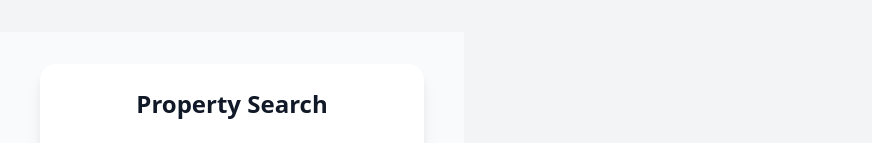
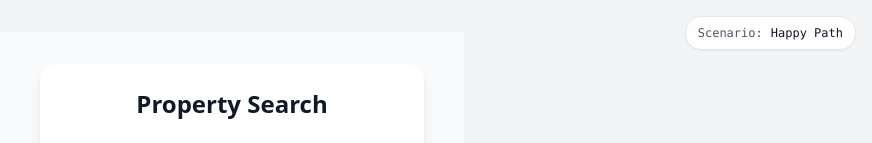
Before and after one commit to jvalenzano/real-estate-assistant, a React (Vite) app: page / in a window 1280 px wide. Shown: the top 143 px of the page, without its empty margins (408-1280 px from the left). Built offline with nearby package versions, Linux system fonts and the light colour scheme.

Commit message:
feat: implement Happy Path scenario with automated progression - complete scenario system with timing controls and UI

```diff
--- a/src/components/DemoController.tsx
+++ b/src/components/DemoController.tsx
@@ -5,13 +5,19 @@ import { motion, AnimatePresence } from 'framer-motion';
 export const DemoController = () => {
   const {
     isVisible,
+    currentScenario,
     metrics,
     demoSpeed,
+    isAutoProgressing,
     toggleVisibility,
     resetDemo,
     jumpToDocGeneration,
     jumpToSuccess,
     setDemoSpeed,
+    setScenario,
+    startScenario,
+    pauseScenario,
+    resumeScenario,
   } = useDemoController();
 
   useEffect(() => {
@@ -35,6 +41,18 @@ export const DemoController = () => {
           e.preventDefault();
           resetDemo();
           break;
+        case ' ': // Spacebar for play/pause
+          e.preventDefault();
+          if (isAutoProgressing) {
+            pauseScenario();
+          } else {
+            resumeScenario();
+          }
+          break;
+        case 's': // Start scenario
+          e.preventDefault();
+          startScenario();
+          break;
         case 'ArrowUp':
           e.preventDefault();
           setDemoSpeed('fast');
@@ -52,7 +70,7 @@ export const DemoController = () => {
 
     window.addEventListener('keydown', handleKeyPress);
     return () => window.removeEventListener('keydown', handleKeyPress);
-  }, [toggleVisibility, isVisible]);
+  }, [toggleVisibility, isVisible, isAutoProgressing, startScenario, pauseScenario, resumeScenario]);
 
   if (!isVisible) return null;
 
@@ -69,6 +87,53 @@ export const DemoController = () => {
           className="fixed inset-4 bg-white/95 backdrop-blur-sm rounded-lg shadow-2xl p-6 text-sm font-mono z-50 border border-gray-200 max-h-[calc(100vh-2rem)] overflow-y-auto"
         >
           <div className="space-y-4">
+            {/* Scenario Selection */}
+            <div className="bg-gray-50 p-3 rounded-lg">
+              <div className="text-sm font-medium text-gray-700 mb-2">Demo Scenario</div>
+              <div className="flex gap-2">
+                {(['happy-path', 'power-user', 'problem-demo'] as const).map((scenario) => (
+                  <button
+                    key={scenario}
+                    onClick={() => setScenario(scenario)}
+                    className={`px-3 py-1 text-xs rounded ${
+                      currentScenario === scenario
+                        ? 'bg-blue-600 text-white'
+                        : 'bg-white text-gray-700 hover:bg-gray-100'
+                    }`}
+                  >
+                    {scenario === 'happy-path' ? 'Happy Path (90s)' :
+                     scenario === 'power-user' ? 'Power User (3m)' :
+                     'Problem Demo (30s)'}
+                  </button>
+                ))}
+              </div>
+            </div>
+
+            {/* Scenario Controls */}
+            <div className="bg-gray-50 p-3 rounded-lg">
+              <div className="text-sm font-medium text-gray-700 mb-2">Scenario Controls</div>
+              <div className="flex gap-2">
+                <button
+                  onClick={startScenario}
+                  className="px-3 py-1 text-xs bg-green-600 text-white rounded hover:bg-green-700"
+                >
+                  ▶ Start
+                </button>
+                <button
+                  onClick={isAutoProgressing ? pauseScenario : resumeScenario}
+                  className="px-3 py-1 text-xs bg-yellow-600 text-white rounded hover:bg-yellow-700"
+                >
+                  {isAutoProgressing ? '⏸ Pause' : '▶ Resume'}
+                </button>
+                <button
+                  onClick={resetDemo}
+                  className="px-3 py-1 text-xs bg-gray-600 text-white rounded hover:bg-gray-700"
+                >
+                  🔄 Reset
+                </button>
+              </div>
+            </div>
+
             {/* Progress Bar */}
             <div className="h-1.5 bg-gray-200 rounded-full overflow-hidden">
               <motion.div
@@ -82,6 +147,7 @@ export const DemoController = () => {
             {/* Current Step */}
             <div className="text-center text-gray-800 font-medium text-base">
               {metrics.currentStep}
+              {isAutoProgressing && <span className="ml-2 text-green-600">●</span>}
             </div>
 
             {/* Metrics Grid */}
@@ -137,13 +203,14 @@ export const DemoController = () => {
             {/* Keyboard Shortcuts */}
             <div className="pt-4 border-t border-gray-200">
               <div className="grid grid-cols-2 gap-x-4 gap-y-2 text-xs text-gray-500">
+                <div>Ctrl+S: Start Scenario</div>
+                <div>Ctrl+Space: Play/Pause</div>
                 <div>Ctrl+1: Jump to Docs</div>
                 <div>Ctrl+2: Jump to Success</div>
                 <div>Ctrl+R: Reset Demo</div>
                 <div>Ctrl+D: Toggle Metrics</div>
                 <div>Ctrl+↑: Fast Speed</div>
                 <div>Ctrl+↓: Normal Speed</div>
-                <div>Ctrl+→: Instant Speed</div>
               </div>
             </div>
           </div>
--- a/src/components/demo/DemoContainer.tsx
+++ b/src/components/demo/DemoContainer.tsx
@@ -16,18 +16,34 @@ const viewComponents = {
 } as const;
 
 export const DemoContainer = () => {
-  const { currentView, startDemo, trackAction } = useDemoController();
+  const { currentView, currentScenario, isAutoProgressing } = useDemoController();
 
-  // Start the demo when the container mounts
+  // Remove automatic demo start - scenarios are now controlled manually
   useEffect(() => {
-    startDemo();
-    trackAction('search_initiated');
+    // Optional: Add any initialization logic here if needed
   }, []);
 
   const CurrentView = viewComponents[currentView as keyof typeof viewComponents] || DemoSearch;
 
   return (
     <div className="min-h-screen bg-gray-50">
+      {/* Scenario Status Indicator */}
+      <div className="fixed top-4 right-4 z-40">
+        <div className="bg-white/90 backdrop-blur-sm rounded-lg px-3 py-2 text-xs font-mono border border-gray-200 shadow-sm">
+          <div className="flex items-center gap-2">
+            <span className="text-gray-600">Scenario:</span>
+            <span className="font-medium text-gray-900">
+              {currentScenario === 'happy-path' ? 'Happy Path' :
+               currentScenario === 'power-user' ? 'Power User' :
+               'Problem Demo'}
+            </span>
+            {isAutoProgressing && (
+              <span className="w-2 h-2 bg-green-500 rounded-full animate-pulse"></span>
+            )}
+          </div>
+        </div>
+      </div>
+
       <AnimatePresence mode="wait">
         <motion.div
           key={currentView}
--- a/src/stores/demoController.ts
+++ b/src/stores/demoController.ts
@@ -34,6 +34,41 @@ interface DemoMetrics {
   customerSat: string
 }
 
+// Add scenario timing configurations
+const scenarioConfigs = {
+  'happy-path': {
+    totalDuration: 90000, // 90 seconds
+    steps: [
+      { view: 'search', duration: 8000, action: 'search_initiated' as DemoAction },
+      { view: 'property-details', duration: 15000, action: 'property_selected' as DemoAction },
+      { view: 'document-generation', duration: 25000, action: 'rpa_generation_started' as DemoAction },
+      { view: 'document-generation', duration: 20000, action: 'rpa_generated' as DemoAction },
+      { view: 'signature', duration: 12000, action: 'signature_sent' as DemoAction },
+      { view: 'transaction-complete', duration: 10000, action: 'transaction_completed' as DemoAction }
+    ]
+  },
+  'power-user': {
+    totalDuration: 180000, // 3 minutes
+    steps: [
+      { view: 'search', duration: 10000, action: 'search_initiated' as DemoAction },
+      { view: 'property-details', duration: 25000, action: 'properties_compared' as DemoAction },
+      { view: 'document-generation', duration: 40000, action: 'rpa_customization' as DemoAction },
+      { view: 'document-generation', duration: 30000, action: 'rpa_generated' as DemoAction },
+      { view: 'signature', duration: 45000, action: 'signature_workflow' as DemoAction },
+      { view: 'transaction-complete', duration: 30000, action: 'transaction_completed' as DemoAction }
+    ]
+  },
+  'problem-demo': {
+    totalDuration: 30000, // 30 seconds
+    steps: [
+      { view: 'search', duration: 5000, action: 'show_traditional_workflow' as DemoAction },
+      { view: 'property-details', duration: 8000, action: 'show_our_solution' as DemoAction },
+      { view: 'document-generation', duration: 7000, action: 'show_time_comparison' as DemoAction },
+      { view: 'transaction-complete', duration: 10000, action: 'transaction_completed' as DemoAction }
+    ]
+  }
+}
+
 interface DemoState {
   // Core state
   currentScenario: DemoScenario
@@ -50,6 +85,11 @@ interface DemoState {
   metrics: DemoMetrics
   isMetricsVisible: boolean
 
+  // Add scenario automation properties
+  currentStepIndex: number
+  isAutoProgressing: boolean
+  stepTimeoutId: number | null
+
   // Actions
   setScenario: (scenario: DemoScenario) => void
   setDemoSpeed: (speed: DemoSpeed) => void
@@ -61,6 +101,10 @@ interface DemoState {
   startDemo: () => void
   trackAction: (action: DemoAction) => void
   updateMetrics: (metrics: Partial<DemoMetrics>) => void
+  startScenario: () => void
+  pauseScenario: () => void
+  resumeScenario: () => void
+  nextStep: () => void
 }
 
 const traditionalTimeMap: Record<DemoStep, string> = {
@@ -132,11 +176,23 @@ export const useDemoController = create<DemoState>()(
   devtools(
     (set, get) => ({
       ...initialState,
+      currentStepIndex: 0,
+      isAutoProgressing: false,
+      stepTimeoutId: null,
 
       setScenario: (scenario) => {
+        const state = get()
+        // Clear any existing timeouts
+        if (state.stepTimeoutId) {
+          clearTimeout(state.stepTimeoutId)
+        }
+
         const newState = {
           ...initialState,
-          currentScenario: scenario
+          currentScenario: scenario,
+          currentStepIndex: 0,
+          isAutoProgressing: false,
+          stepTimeoutId: null
         }
         set(newState)
       },
@@ -153,20 +209,43 @@ export const useDemoController = create<DemoState>()(
         };
       }),
 
-      resetDemo: () => set((state) => ({
+      resetDemo: () => {
+        const state = get()
+        // Clear any existing timeouts
+        if (state.stepTimeoutId) {
+          clearTimeout(state.stepTimeoutId)
+        }
+
+        set({
           ...initialState,
-        currentScenario: state.currentScenario // Preserve current scenario
-      })),
+          currentScenario: state.currentScenario, // Preserve current scenario
+          currentStepIndex: 0,
+          isAutoProgressing: false,
+          stepTimeoutId: null
+        })
+      },
 
-      startDemo: () => set({
+      startDemo: () => {
+        const state = get()
+        const config = scenarioConfigs[state.currentScenario]
+
+        set({
           startTime: Date.now(),
           isRunning: true,
+          isAutoProgressing: true,
+          currentStepIndex: 0,
+          currentView: config.steps[0].view,
           metrics: {
-          ...get().metrics,
+            ...state.metrics,
             status: 'running',
-          currentStep: "Starting demo..."
+            currentStep: "Starting scenario...",
+            totalSteps: config.steps.length
           }
-      }),
+        })
+
+        // Start the first step
+        get().nextStep()
+      },
 
       trackAction: (action) => {
         const { step, message } = getActionDetails(action)
@@ -226,6 +305,90 @@ export const useDemoController = create<DemoState>()(
           ...newMetrics
         }
       })),
+
+      startScenario: () => {
+        const state = get()
+        const config = scenarioConfigs[state.currentScenario]
+
+        set({
+          startTime: Date.now(),
+          isRunning: true,
+          isAutoProgressing: true,
+          currentStepIndex: 0,
+          currentView: config.steps[0].view,
+          metrics: {
+            ...state.metrics,
+            status: 'running',
+            currentStep: "Starting scenario...",
+            totalSteps: config.steps.length
+          }
+        })
+
+        // Start the first step
+        get().nextStep()
+      },
+
+      pauseScenario: () => {
+        const state = get()
+        if (state.stepTimeoutId) {
+          clearTimeout(state.stepTimeoutId)
+        }
+        set({
+          isAutoProgressing: false,
+          stepTimeoutId: null
+        })
+      },
+
+      resumeScenario: () => {
+        const state = get()
+        if (!state.isAutoProgressing && state.isRunning) {
+          set({ isAutoProgressing: true })
+          get().nextStep()
+        }
+      },
+
+      nextStep: () => {
+        const state = get()
+        const config = scenarioConfigs[state.currentScenario]
+
+        if (state.currentStepIndex >= config.steps.length) {
+          // Scenario complete
+          set({
+            isAutoProgressing: false,
+            stepTimeoutId: null,
+            metrics: {
+              ...state.metrics,
+              status: 'completed',
+              currentStep: "Scenario complete!"
+            }
+          })
+          return
+        }
+
+        const currentStep = config.steps[state.currentStepIndex]
+        const speedMultiplier = state.demoSpeed === 'fast' ? 0.5 :
+                               state.demoSpeed === 'instant' ? 0.1 : 1.0
+
+        // Update current view and track action
+        set({
+          currentView: currentStep.view,
+          currentStepIndex: state.currentStepIndex + 1
+        })
+
+        // Track the action for metrics
+        get().trackAction(currentStep.action)
+
+        // Schedule next step if auto-progressing
+        if (state.isAutoProgressing && state.currentStepIndex < config.steps.length) {
+          const timeoutId = window.setTimeout(() => {
+            if (get().isAutoProgressing) {
+              get().nextStep()
+            }
+          }, currentStep.duration * speedMultiplier)
+
+          set({ stepTimeoutId: timeoutId })
+        }
+      },
     }),
     { name: 'DemoController' }
   )
```
Lines whose indentation alone changed are shown as unchanged.
